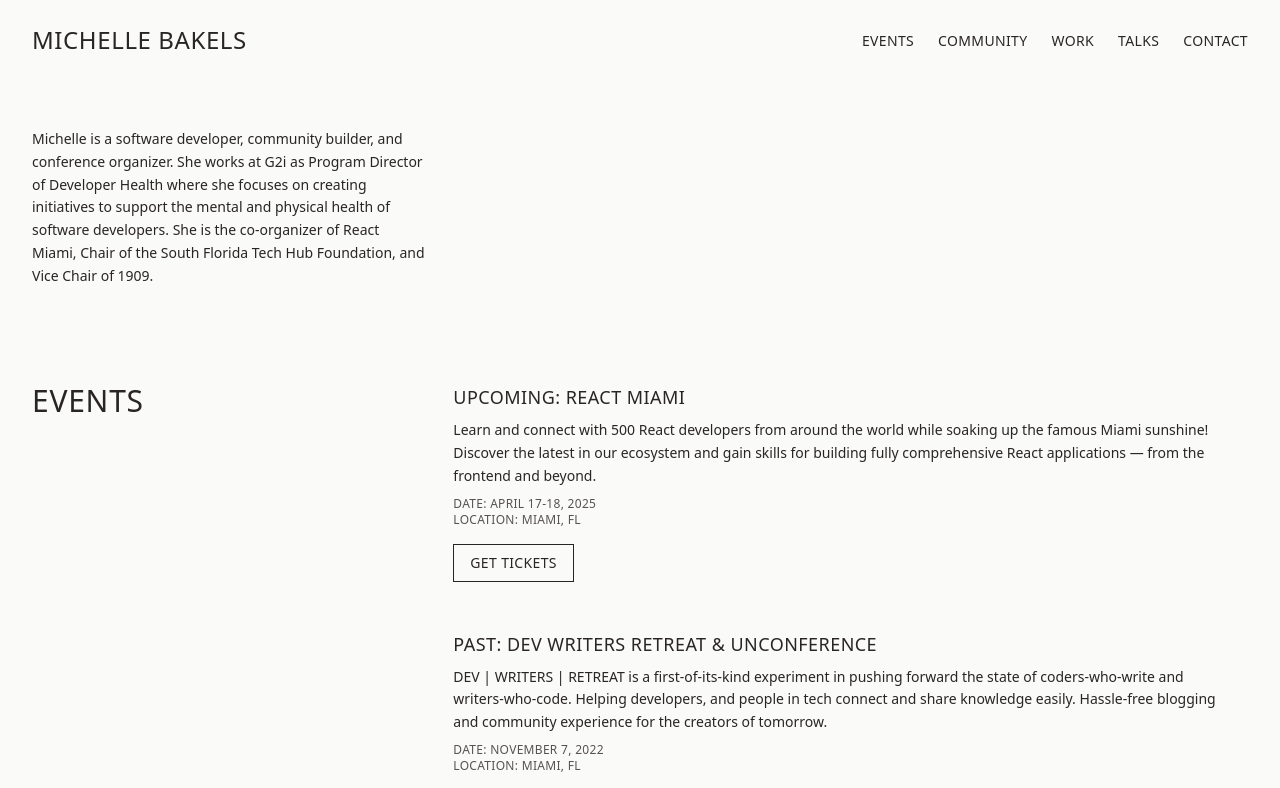
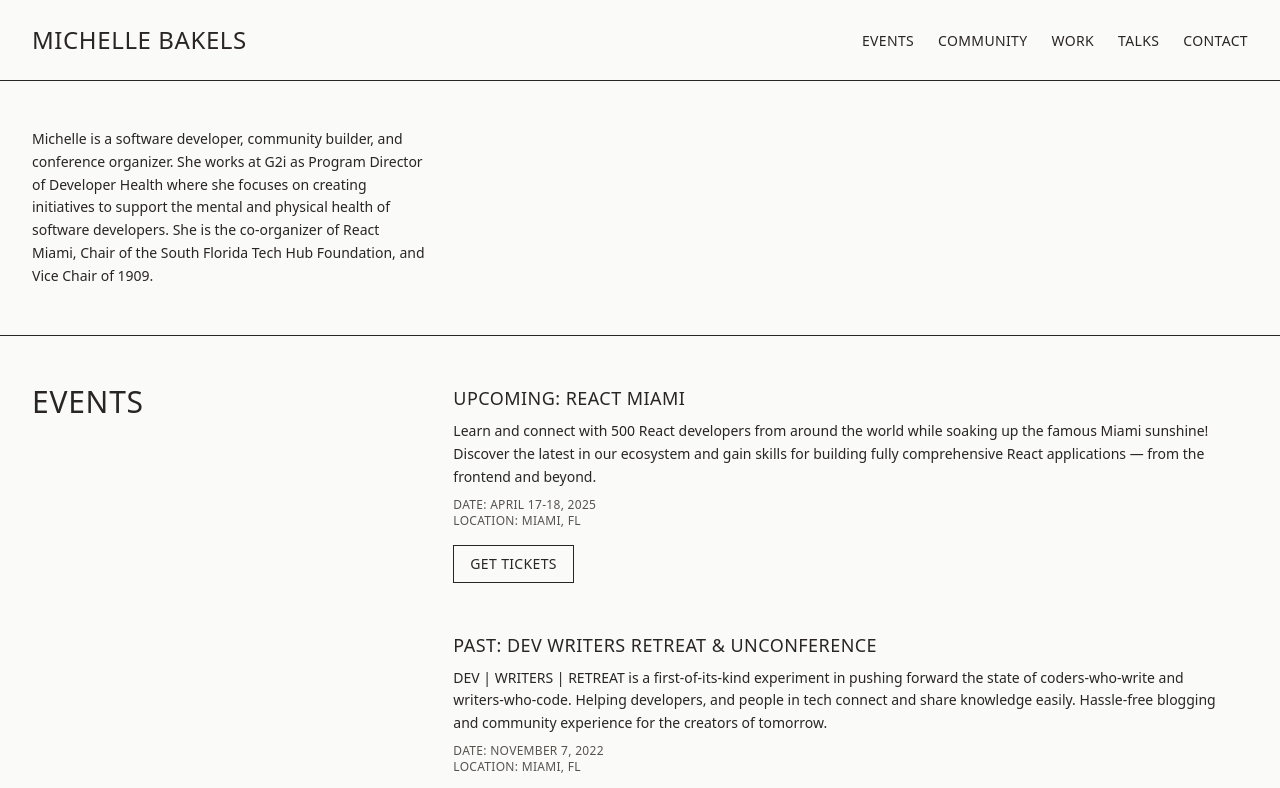
Before and after one commit to michellebakels/2024-personal-website, a Next.js app: page / in a window 1280 px wide. Shown: the top 788 px of the page. Built offline with nearby package versions, Linux system fonts and the light colour scheme.

Commit message:
add borders

```diff
--- a/app/components/landingPage.tsx
+++ b/app/components/landingPage.tsx
@@ -51,9 +51,7 @@ export default function LandingPage() {
   return (
     <div className="min-h-screen bg-stone-50 text-stone-800 font-sans">
       <header
-        className={`fixed top-0 left-0 right-0 bg-stone-50 z-10 ${
-          isMenuOpen ? "border-b border-stone-800" : "border-b-0"
-        }`}
+        className={`fixed top-0 left-0 right-0 bg-stone-50 z-10 border-b border-stone-800`}
       >
         <div className="px-8 py-6 flex justify-between items-center">
           <h1 className="text-2xl font-light tracking-wide">MICHELLE BAKELS</h1>
@@ -109,7 +107,7 @@ export default function LandingPage() {
           </nav>
         </div>
       </header>
-      <section className="bg-stone-50 pt-8 md:py-12 mt-20">
+      <section className="bg-stone-50 pt-8 md:py-12 mt-20 border-b border-stone-800">
         <div className="px-8 md:pl-0 md:ml-8 md:w-1/3">
           <p className="text-sm leading-relaxed">
             Michelle is a software developer, community builder, and conference
```
